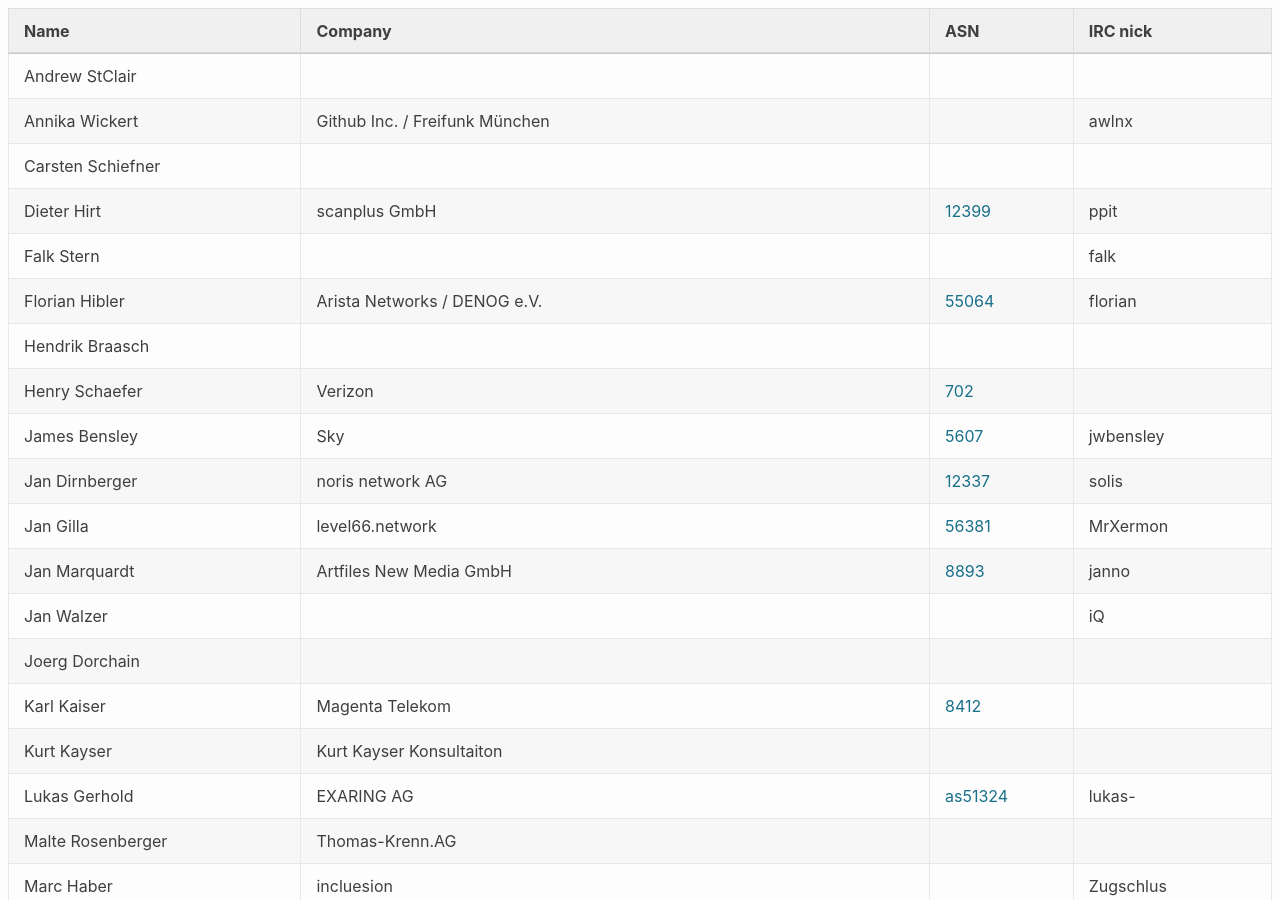
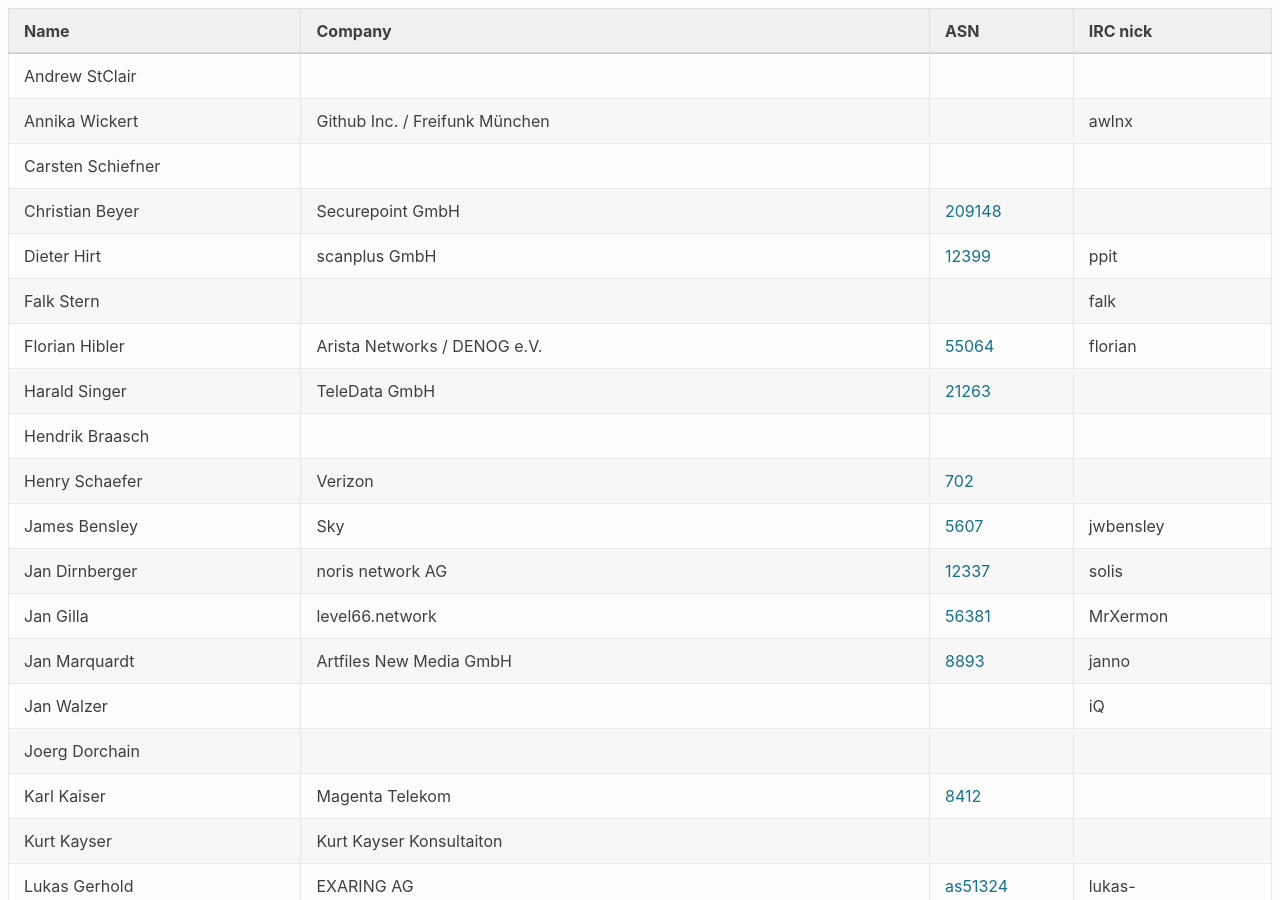
Before and after one commit to denog/pretix-attendeelist, a Jekyll site: the page built from leadershipmeetup202201/index.markdown, in a window 1280 px wide and 900 px high. Built offline with Jekyll 4.4.1, drawn with Linux system fonts in a browser that asks for light colours.

Commit message:
Latest data: Tue Mar  8 07:12:42 UTC 2022

```diff
--- a/_data/attendees_meetup_leader_2022-01.json
+++ b/_data/attendees_meetup_leader_2022-01.json
@@ -18,6 +18,12 @@
     "asn": null
   },
   {
+    "name": "Christian Beyer",
+    "company": "Securepoint GmbH",
+    "irc": null,
+    "asn": "209148"
+  },
+  {
     "name": "Dieter Hirt",
     "company": "scanplus GmbH",
     "irc": "ppit",
@@ -34,6 +40,12 @@
     "company": "Arista Networks / DENOG e.V.",
     "irc": "florian",
     "asn": "55064"
+  },
+  {
+    "name": "Harald Singer",
+    "company": "TeleData GmbH",
+    "irc": null,
+    "asn": "21263"
   },
   {
     "name": "Hendrik Braasch",
```
